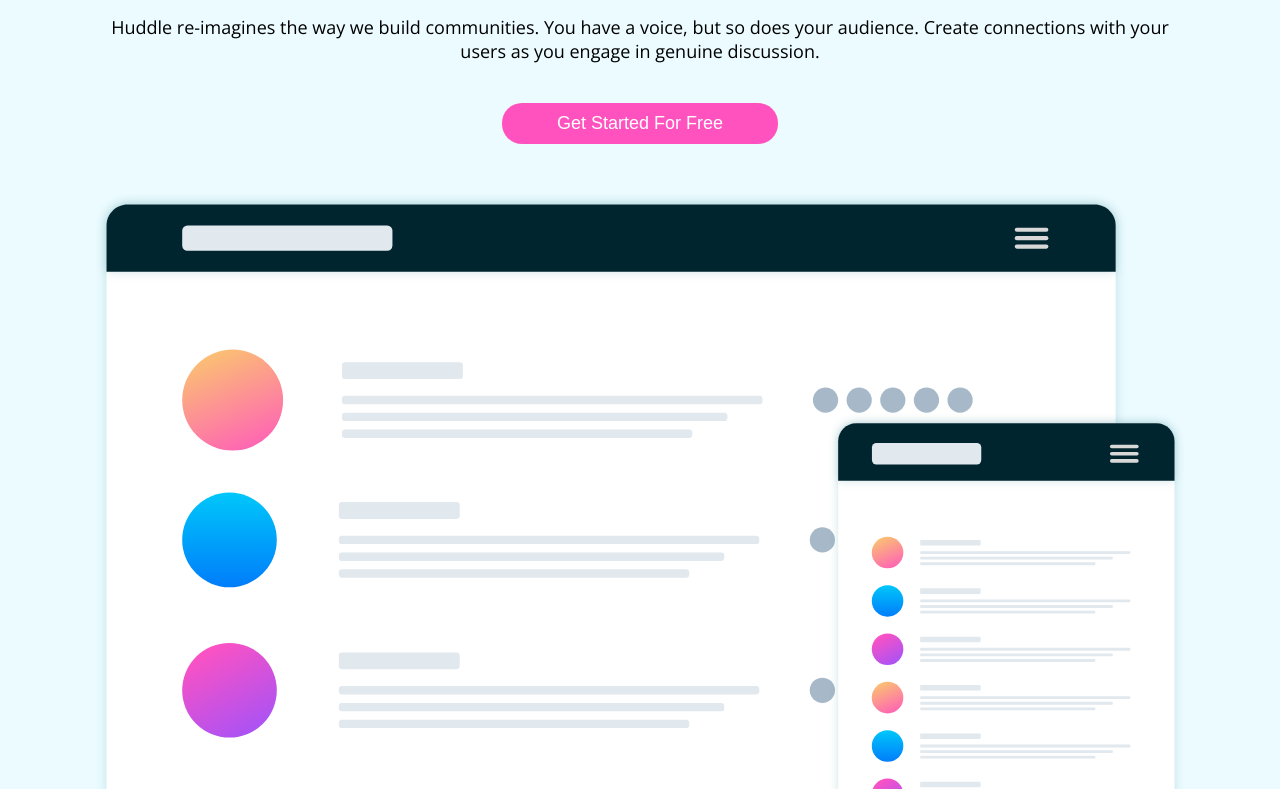
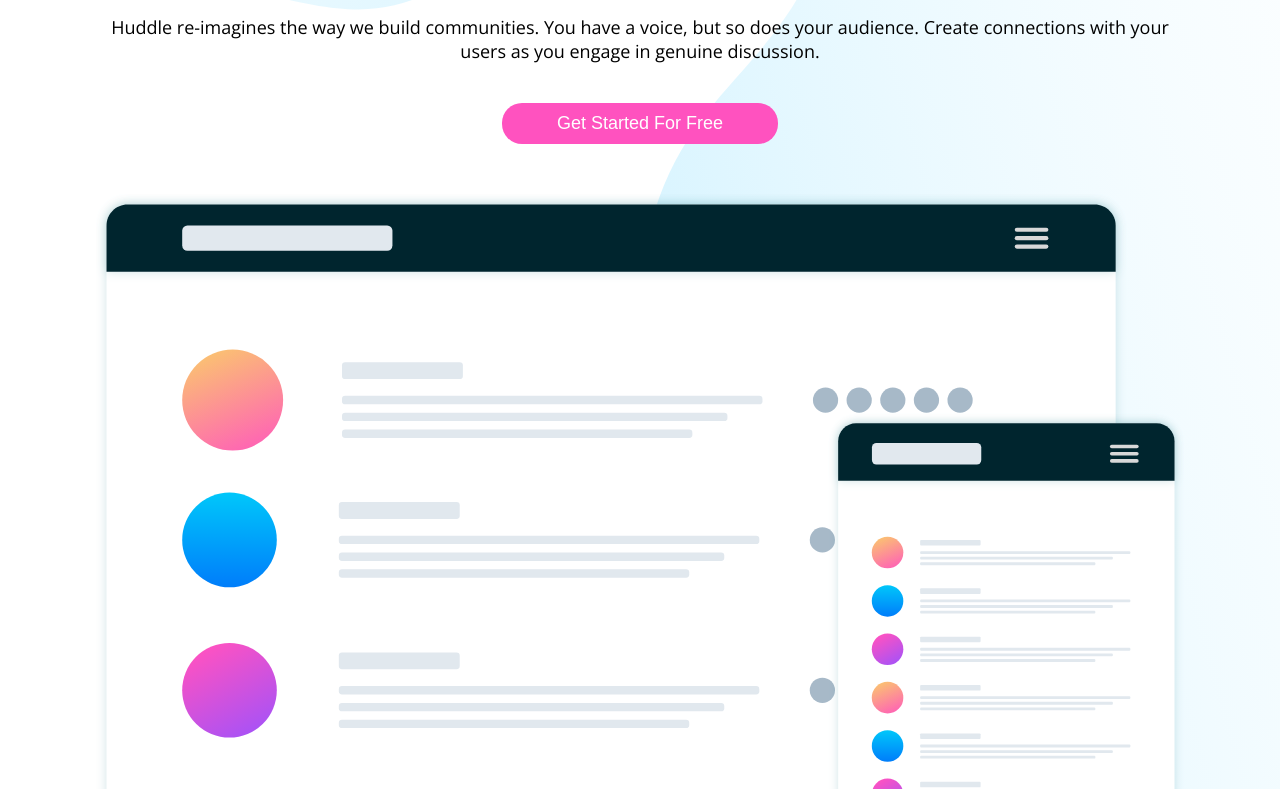
Before and after one commit to rishipurwar1/Huddle-Landing-Page, a plain HTML site: page index.html in a window 1280 px wide. Shown: the part 199-988 px from the top of the page. Drawn offline with nearby package versions, Linux system fonts and the light colour scheme.

Commit message:
remove body background

```diff
--- a/style.css
+++ b/style.css
@@ -27,7 +27,7 @@ body {
     min-height: 100vh;
     padding: 20px 0;
     padding-bottom: 0;
-    background-color: hsl(193, 100%, 96%);
+    /* background-color: hsl(193, 100%, 96%); */
     font-family: 'Open Sans', sans-serif;
     /* font-family: 'Poppins', sans-serif; */
 }
```
